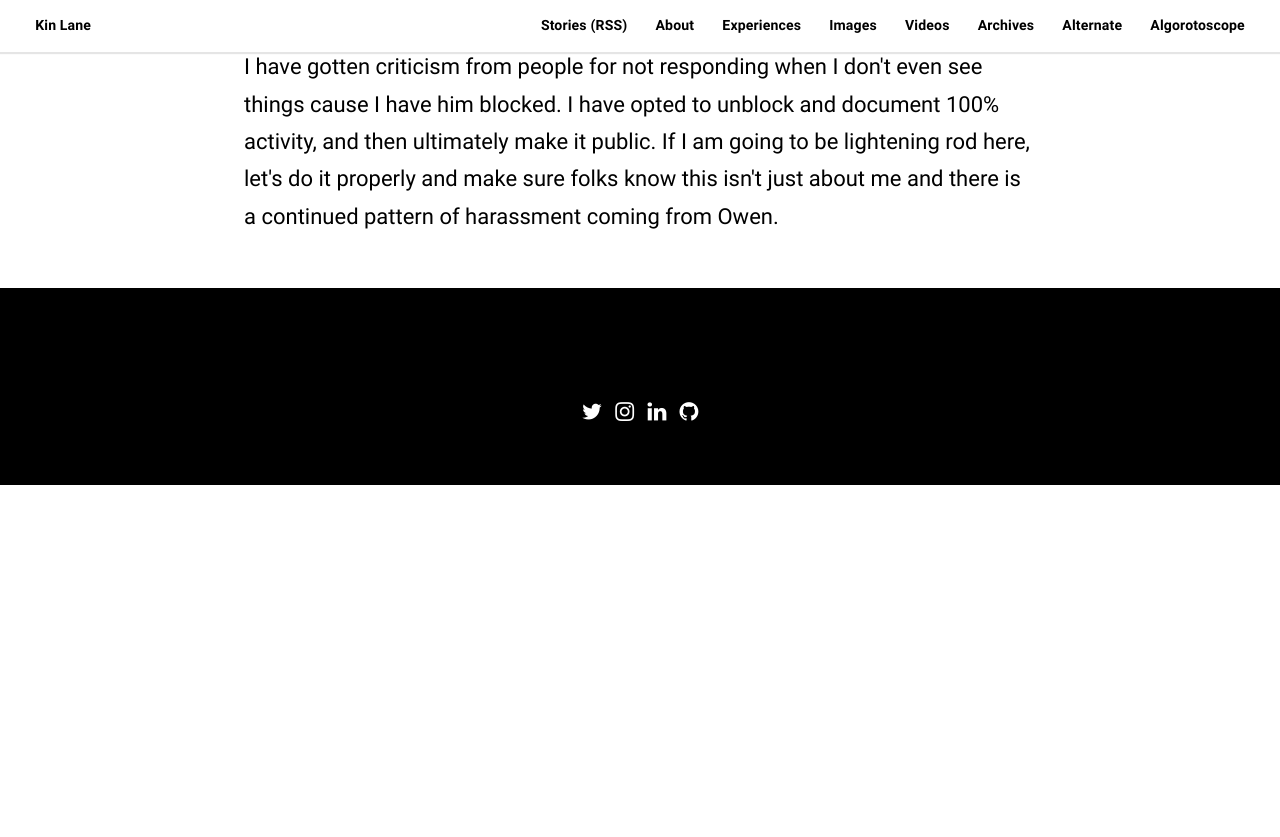
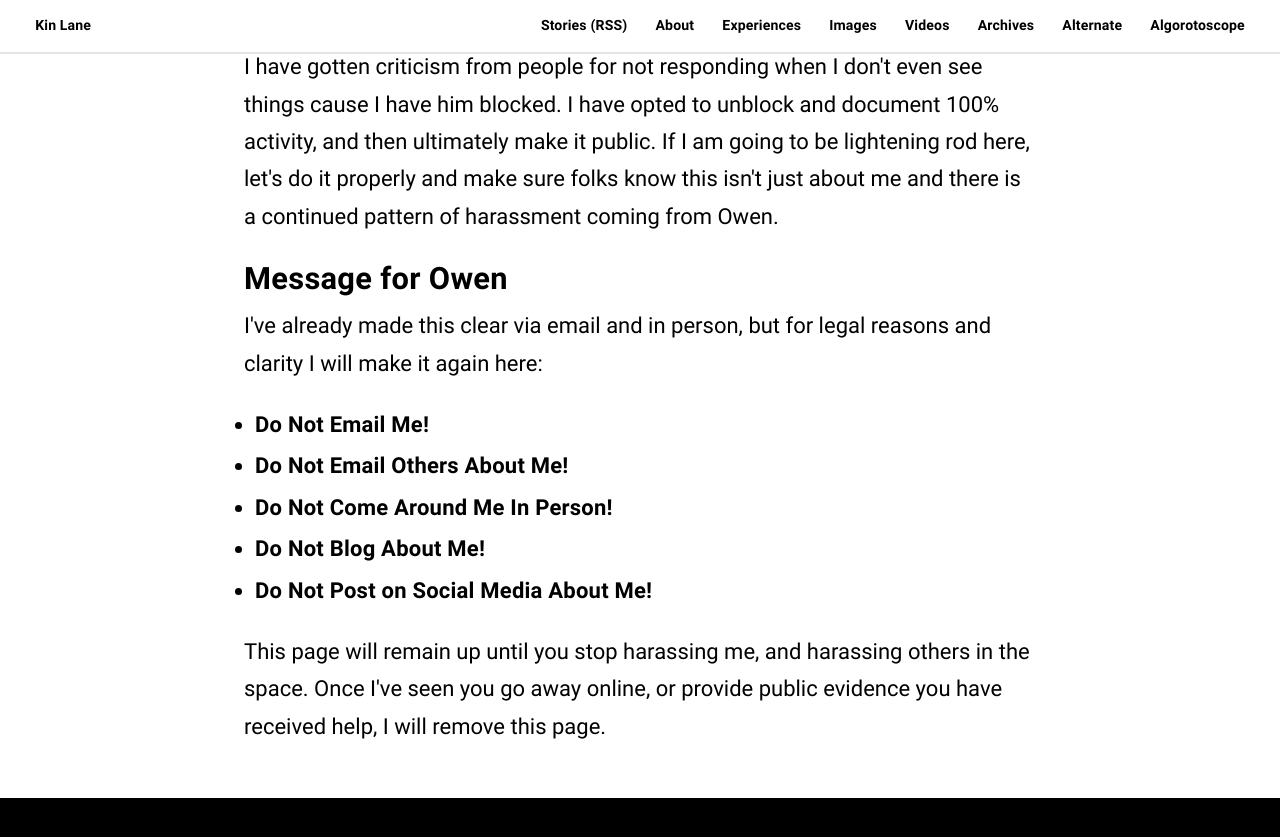
Before and after one commit to simon-tower/kinlane, a Jekyll site: the page built from owen-rubel/index.html, in a window 1280 px wide and 900 px high, scrolled down 5993 px. Shown: the top 837 px of the window. Built offline with Jekyll 4.4.1, drawn with Linux system fonts in a browser that asks for light colours; some web fonts are replaced; before the commit the page ends 6478 px from its top, so only the background shows below that.

Commit message:
add section.

```diff
--- a/owen-rubel/index.html
+++ b/owen-rubel/index.html
@@ -63,3 +63,14 @@ title: Owen Rubel
 
 <h3>What is Next?</h3>
 <p>I am working on publishing the archive of his harassment as a detailed timeline here. I have unblocked Owen so that I can better document every action he takes. I have gotten criticism from people for not responding when I don't even see things cause I have him blocked. I have opted to unblock and document 100% activity, and then ultimately make it public. If I am going to be lightening rod here, let's do it properly and make sure folks know this isn't just about me and there is a continued pattern of harassment coming from Owen.</p>
+
+<h3>Message for Owen</h3>
+<p>I've already made this clear via email and in person, but for legal reasons and clarity I will make it again here:</p>
+<ul>
+  <li><strong>Do Not Email Me!</strong></li>
+  <li><strong>Do Not Email Others About Me!</strong></li>
+  <li><strong>Do Not Come Around Me In Person!</strong></li>
+  <li><strong>Do Not Blog About Me!</strong></li>
+  <li><strong>Do Not Post on Social Media About Me!</strong></li>
+</ul>
+<p>This page will remain up until you stop harassing me, and harassing others in the space. Once I've seen you go away online, or provide public evidence you have received help, I will remove this page.</p>
```
